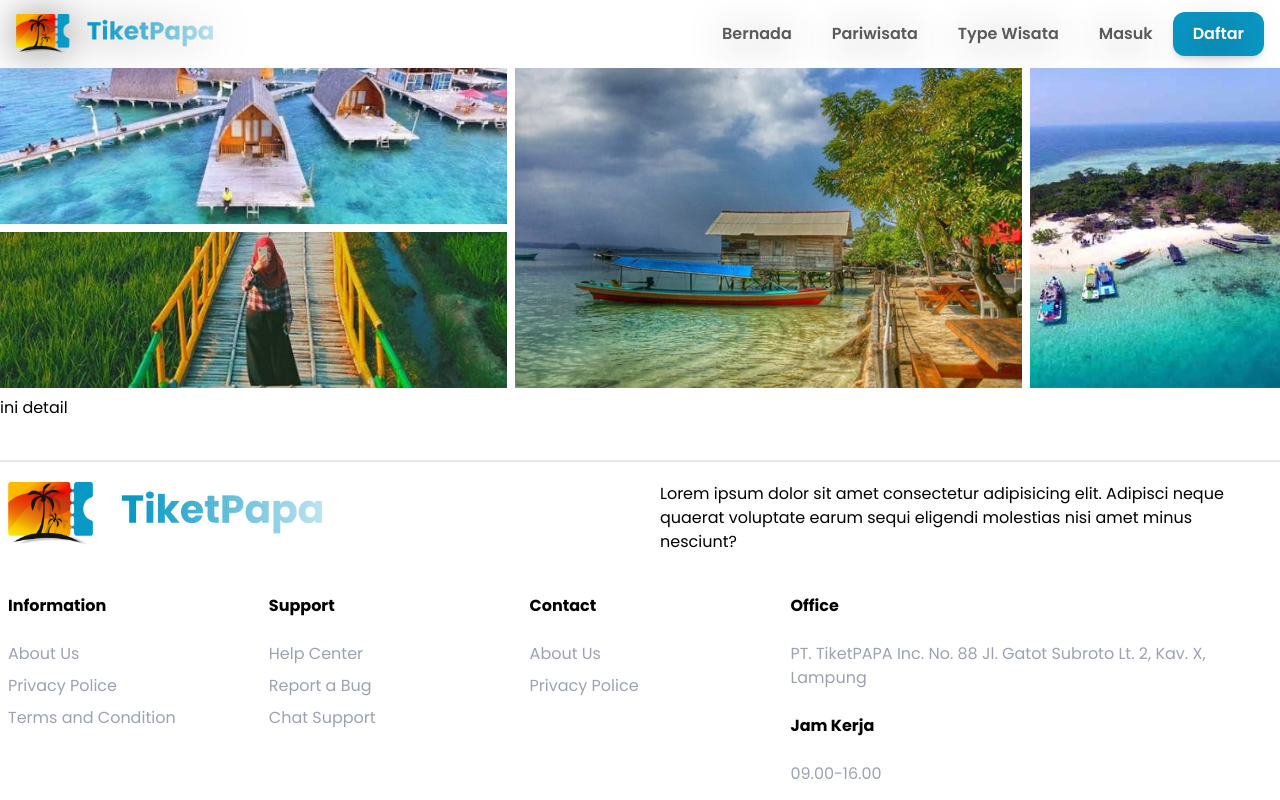
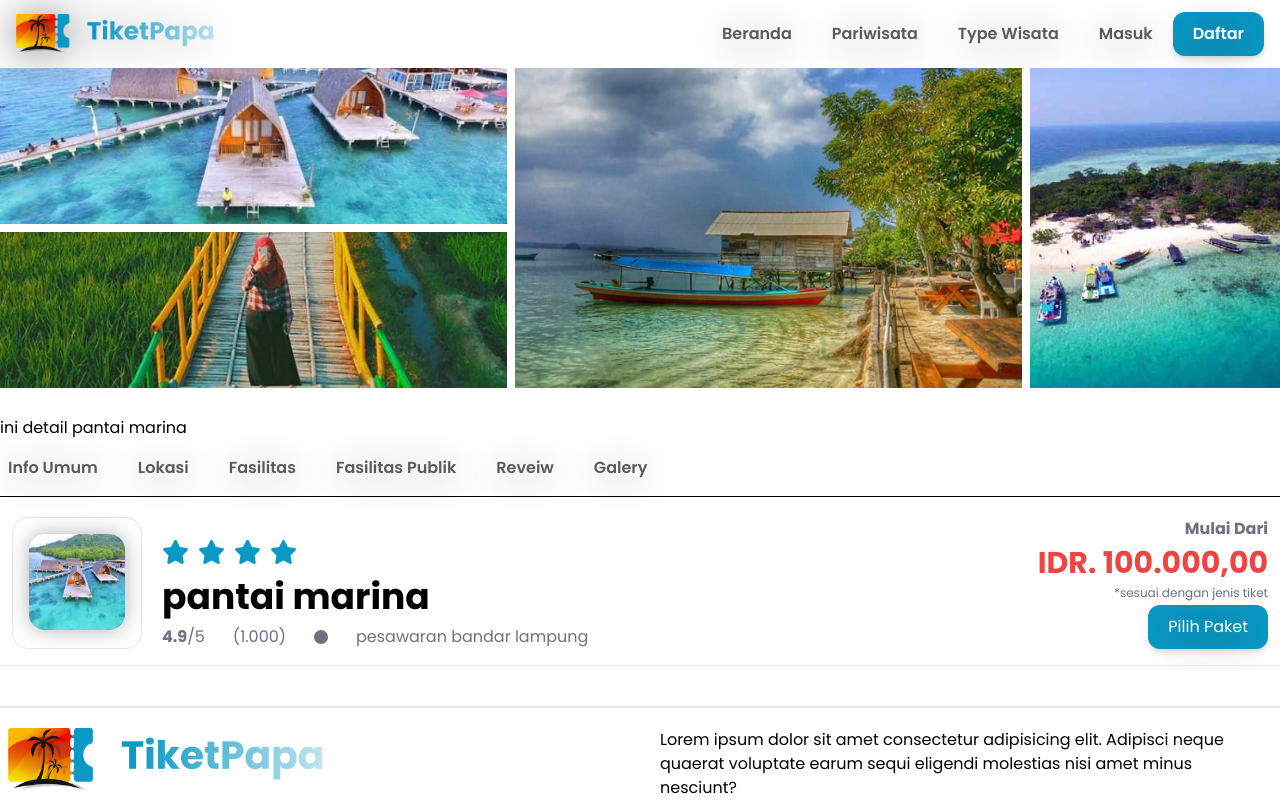
Before and after one commit to tiket-papa/fornt-end, a Next.js app: page /wisata/1/detail in a window 1280 px wide. Shown: the top 800 px of the page. Built offline with nearby package versions, Linux system fonts and the light colour scheme.

Commit message:
page detail wisata component utama

```diff
--- a/src/app/wisata/[id]/detail/page.tsx
+++ b/src/app/wisata/[id]/detail/page.tsx
@@ -1,7 +1,23 @@
 import Client from '@/Layouts/Client'
 import DetailLanding from '@/components/Clinet/landing/detailLanding'
+import { dataWisata } from '../../page'
+import DetailNav from '@/components/Clinet/Detail/Nav'
+import MainComponent from '@/components/Clinet/Detail/MainComponent'
 
-export default function DetailWisata () {
+// fake data
+const data = dataWisata
+export default function DetailWisata ({ params }: { params: { id: string } }) {
+  const id = params.id
+
+  const getDataId = (id: number) => {
+    return data.find(item => item.id === id)
+  }
+
+  const dataById = getDataId(parseInt(id))
+  if (dataById === undefined) {
+    return <h1>404 - Page Not Found</h1>
+  }
+
   const contentImage = [
     '/storage/images/image1.jpg',
     '/storage/images/image2.jpg',
@@ -11,9 +27,10 @@ export default function DetailWisata () {
   return (
       <Client>
           <DetailLanding images ={contentImage}/>
-          <main className="container mx-auto">
-              <h1>ini  detail
-              </h1>
+          <main className="container mx-auto mt-7">
+              <h1>ini  detail {dataById?.name}</h1>
+              <DetailNav/>
+              <MainComponent data={dataById} />
           </main>
       </Client>
   )
--- a/src/app/wisata/page.tsx
+++ b/src/app/wisata/page.tsx
@@ -3,7 +3,7 @@ import CardList from '@/components/Clinet/Card/CardList'
 import ListLanding from '@/components/Clinet/landing/listLanding'
 import Link from 'next/link'
 
-const dataWisata = [
+export const dataWisata = [
   {
     id: 1,
     name: 'pantai marina',
@@ -58,14 +58,12 @@ export default function Wisata () {
       <Client>
           <ListLanding/>
           <main className="container mx-auto mt-10 px-3">
-              <div className="grid grid-cols-2 md:grid-cols-5 gap-5 justify-items-center">
+              <div className="grid grid-cols-2 sm:grid-cols-1 md:grid-cols-3 lg:grid-cols-5 gap-5 justify-items-center">
                   { dataWisata.map((data: any, index: number) => (
                       <Link href={`/wisata/${data.id}/detail`} key={index}>
                           <CardList data={data} />
                       </Link>
                   ))}
-                  {/* <CardList data={dataWisata[0]} /> */}
-
               </div>
           </main>
       </Client>
--- a/src/components/Clinet/Card/CardList.tsx
+++ b/src/components/Clinet/Card/CardList.tsx
@@ -30,7 +30,7 @@ export default function CardList (
 
   return (
       <>
-          <div className="cursor-pointer drop-shadow-[0_5px_20px_rgba(0,0,0,0.45)] w-full md:w-72 rounded-2xl bg-white overflow-hidden">
+          <div className="cursor-pointer drop-shadow-[0_5px_20px_rgba(0,0,0,0.45)] w-full rounded-2xl bg-white overflow-hidden">
               <div className="md:h-36 h-20 relative">
                   <Image
                       src={data.image}
@@ -46,7 +46,7 @@ export default function CardList (
                   <div className="flex gap-2 text-xs md:text-sm text-gray-600">
                       <p className='font-semibold'>{data.rating}<span className='font-normal'>/5</span> </p>
                       {stars.map((star: any, index: number) => (
-                          <span key={index} className='pe-1'>{star}</span>
+                          <span key={index} className='pe-[1px]'>{star}</span>
                       )) }
                   </div>
                   <div className="flex text-[8px] md:text-[12px] text-gray-600 gap-1 items-center mb-5 md:mb-16">
--- /dev/null
+++ b/src/components/Clinet/Detail/MainComponent.tsx
@@ -0,0 +1,68 @@
+import BtnLink from '@/components/Button'
+import { integerFormaterId } from '@/utilities/integerFormater'
+import { faCircle, faStar } from '@fortawesome/free-solid-svg-icons'
+import { FontAwesomeIcon } from '@fortawesome/react-fontawesome'
+import Image from 'next/image'
+
+export default function MainComponent (
+  { data }: {
+    data: { id: number
+      name: string
+      image: string
+      rating: number
+      location: string
+      review: number
+      price: number }
+  }) {
+  const stars: any[] = []
+
+  for (let i = 1; i < data.rating; i++) {
+    const StarIcon = <FontAwesomeIcon icon={faStar} className='text-main-color' />
+    stars.push(StarIcon)
+  }
+  const idrPrice = new Intl.NumberFormat('id-ID', {
+    style: 'currency',
+    currency: 'IDR',
+    minimumFractionDigits: 2
+  }).format(data.price).replace('Rp', 'IDR.')
+  return (
+      <>
+          <div className="flex mt-5 justify-between px-3">
+              <div className='flex gap-5'>
+                  <div className='p-4 rounded-2xl border border-gray-200 w-fit'>
+                      <div className="w-24 h-24 relative rounded-2xl overflow-hidden drop-shadow-[0_0_10px_rgba(0,0,0,0.30)]">
+                          <Image
+                              src={data.image}
+                              alt={data.name}
+                              className='object-cover'
+                              fill
+                              sizes='500px'
+                          />
+                      </div>
+                  </div>
+                  <div className="flex flex-col justify-end gap-2">
+                      <div className="flex gap-2 text-2xl text-gray-600">
+                          {stars.map((star: any, index: number) => (
+                              <span key={index} className='pe-[1px]'>{star}</span>
+                          )) }
+                      </div>
+                      <p className='text-4xl font-bold'>{data.name}</p>
+                      <div className="flex gap-7 items-center text-base text-gray-500">
+                          <span><span className='font-bold'>{data.rating}</span>/5</span>
+                          <span>({integerFormaterId(data.review)})</span>
+                          <FontAwesomeIcon className='text-sm' icon={faCircle} />
+                          <span>{data.location}</span>
+                      </div>
+                  </div>
+              </div>
+              <div className="flex flex-col justify-end gap-1 items-end text-gray-500">
+                  <span className='font-bold'>Mulai Dari</span>
+                  <span className='text-3xl text-red-500 font-bold'>{idrPrice}</span>
+                  <span className='text-xs'>*sesuai dengan jenis tiket</span>
+                  <BtnLink text='Pilih Paket' target={'#'} />
+              </div>
+          </div>
+          <div className='border-b pt-4'></div>
+      </>
+  )
+}
--- /dev/null
+++ b/src/components/Clinet/Detail/Nav.tsx
@@ -0,0 +1,30 @@
+import Link from 'next/link'
+
+export default function DetailNav () {
+  return (
+      <>
+          <nav className="border-b border-black py-4 px-2">
+              <ul className="flex gap-10 items-center text-text-color font-semibold">
+                  <li>
+                      <Link href={'#info'} className='drop-shadow-[0_5px_20px_rgba(0,0,0,0.45)]'>Info Umum</Link>
+                  </li>
+                  <li>
+                      <Link href={'#lokasi'} className='drop-shadow-[0_5px_20px_rgba(0,0,0,0.45)]'>Lokasi</Link>
+                  </li>
+                  <li>
+                      <Link href={'#Fasilitas'} className='drop-shadow-[0_5px_20px_rgba(0,0,0,0.45)]'>Fasilitas</Link>
+                  </li>
+                  <li>
+                      <Link href={'#FasilitasPublik'} className='drop-shadow-[0_5px_20px_rgba(0,0,0,0.45)]'>Fasilitas Publik</Link>
+                  </li>
+                  <li>
+                      <Link href={'#Reveiw'} className='drop-shadow-[0_5px_20px_rgba(0,0,0,0.45)]'>Reveiw</Link>
+                  </li>
+                  <li>
+                      <Link href={'#Galery'} className='drop-shadow-[0_5px_20px_rgba(0,0,0,0.45)]'>Galery</Link>
+                  </li>
+              </ul>
+          </nav>
+      </>
+  )
+}
--- a/src/components/Clinet/Nav/Nav.tsx
+++ b/src/components/Clinet/Nav/Nav.tsx
@@ -34,7 +34,7 @@ export default function NavClient () {
 
               <ul className=' hidden md:flex gap-10 items-center text-text-color font-semibold'>
                   <li>
-                      <Link className=' drop-shadow-[0_5px_20px_rgba(0,0,0,0.45)]' href={'/'}>Bernada </Link>
+                      <Link className=' drop-shadow-[0_5px_20px_rgba(0,0,0,0.45)]' href={'/'}>Beranda </Link>
                   </li>
                   <li>
                       <Link className=' drop-shadow-[0_5px_20px_rgba(0,0,0,0.45)]'href={'/wisata'}>Pariwisata</Link>
@@ -57,7 +57,7 @@ export default function NavClient () {
                       <BtnLink text='Daftar' target={'/'}/>
                   </li>
                   <li className=''>
-                      <Link className='py-5 block drop-shadow-[0_5px_20px_rgba(0,0,0,0.45)] hover:bg-main-color' href={'/'}>Bernada </Link>
+                      <Link className='py-5 block drop-shadow-[0_5px_20px_rgba(0,0,0,0.45)] hover:bg-main-color' href={'/'}>Beranda </Link>
                   </li>
                   <li className=''>
                       <Link className='py-5 block drop-shadow-[0_5px_20px_rgba(0,0,0,0.45)]  hover:bg-main-color'href={'/wisata'}>Pariwisata</Link>
```
